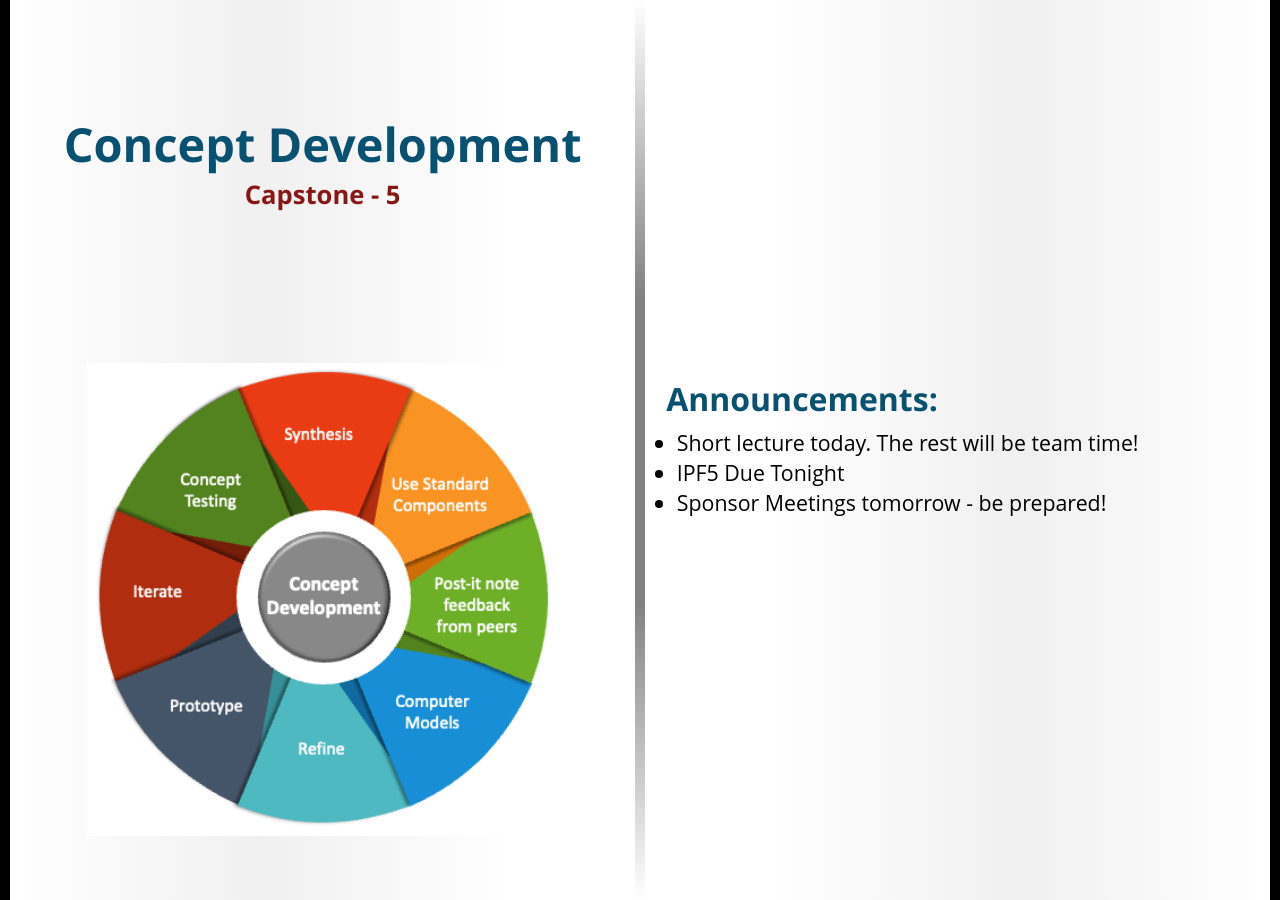
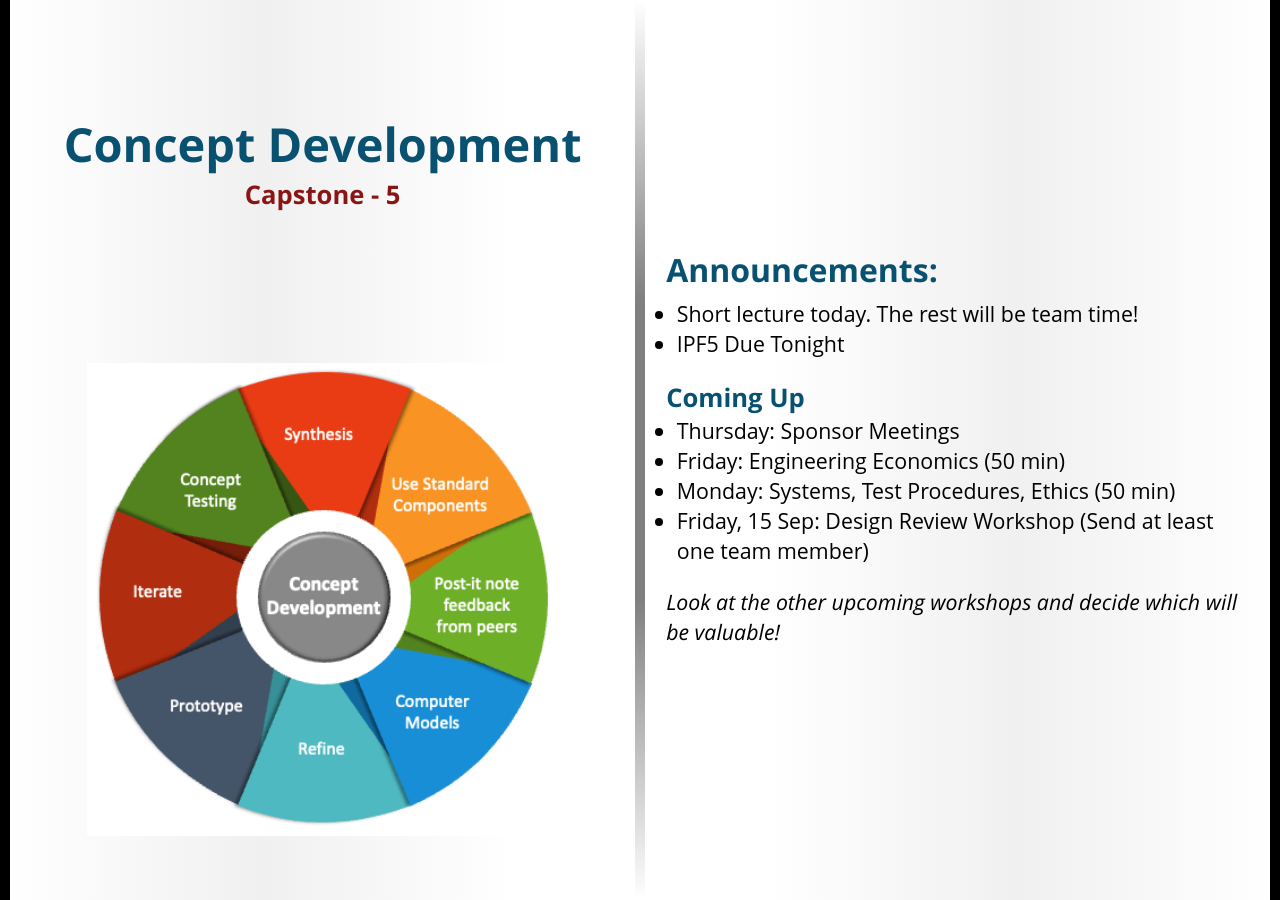
Before and after one commit to BYU-CYBER-344/c344.github.io, a Jekyll site: the page built from _welcome/cp05.md, in a window 1280 px wide. Built offline with Jekyll 4.4.1, drawn with Linux system fonts in a browser that asks for light colours; some web fonts are replaced.

Commit message:
Announcements

```diff
--- a/_welcome/cp05.md
+++ b/_welcome/cp05.md
@@ -7,4 +7,11 @@ image: images/concept-development.png
 
 * Short lecture today. The rest will be team time!
 * IPF5 Due Tonight
-* Sponsor Meetings tomorrow - be prepared!
+
+### Coming Up
+* Thursday: Sponsor Meetings
+* Friday: Engineering Economics (50 min)
+* Monday: Systems, Test Procedures, Ethics (50 min)
+* Friday, 15 Sep: Design Review Workshop (Send at least one team member)
+
+*Look at the other upcoming workshops and decide which will be valuable!*
```
